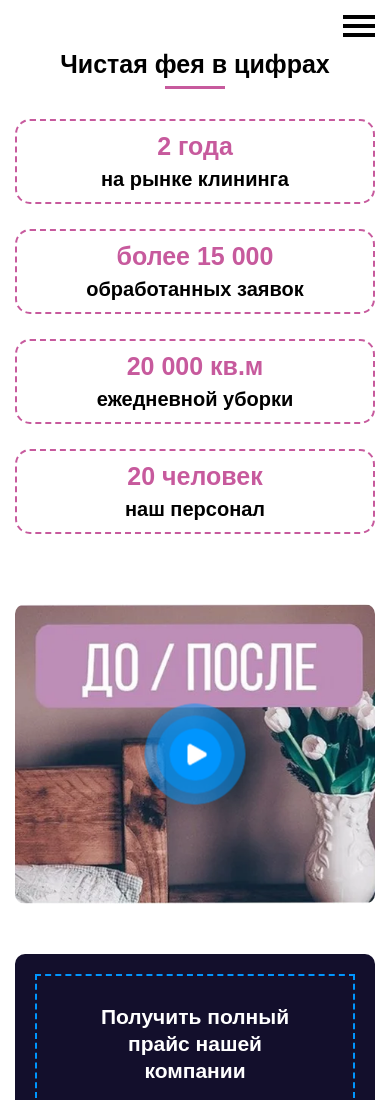
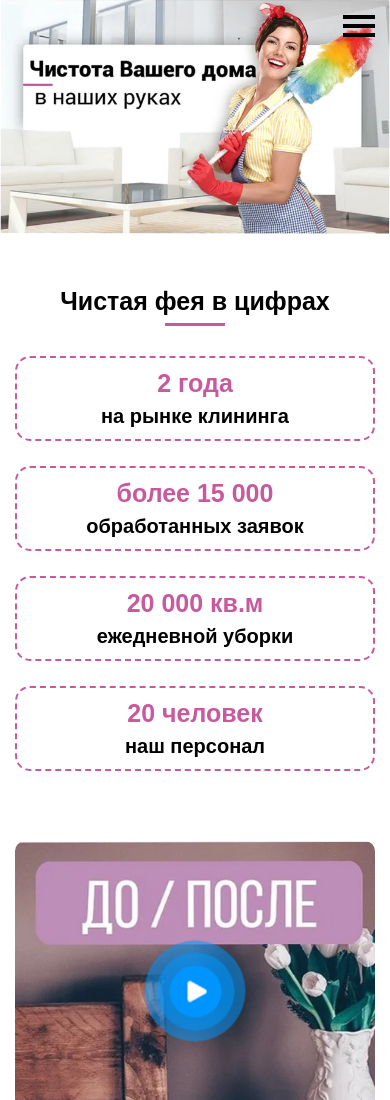
Before and after one commit to Galina1977/cleaning, a website: page app/index.html in a window 390 px wide. Shown: the top 1100 px of the page. Drawn offline with Linux system fonts and the light colour scheme.

Commit message:
ИТОГ:: Портфолио сайта Чистая фея

```diff
--- a/app/index.html
+++ b/app/index.html
@@ -144,6 +144,8 @@
       <div class="header-bottom">
          <div class="header-bottom__box-img">
             <img class="header-bottom__img" src="images/header/fon_bg.webp" alt="Чистая фея">
+         </div>
+         <div class="header-bottom__box-img-mobile">
             <img class="header-bottom__img-mobile" src="images/header/header-bg-images.webp" alt="Чистая фея">
          </div>
          <div class="header-bottom__inner">
--- a/app/scss/components/_header.scss
+++ b/app/scss/components/_header.scss
@@ -49,15 +49,23 @@
       position: relative;
       z-index: 5;
       margin-top: -91px;
-      &__img {
+      &__box-img {
          max-width: 1920px;
          max-height: 625px;
+      }
+      &__img {
+         max-width: 100%;
+         max-height: 100%;
          object-fit: cover;
       }
-      &__img-mobile {
+      &__box-img-mobile {
          display: none;
          max-width: 640px;
          max-height: 386px;
+      }
+      &__img-mobile {
+         max-width: 100%;
+         max-height: 100%;
          object-fit: cover;
       }
       &__box-link {
@@ -201,10 +209,10 @@
 @media (max-width: 450px) {
    .header {
       &-bottom {
-         &__img {
+         &__box-img {
             display: none;
          }
-         &__img-mobile {
+         &__box-img-mobile {
             display: block;
          }
       }
```
Also changed, not shown: dist/index.html.
